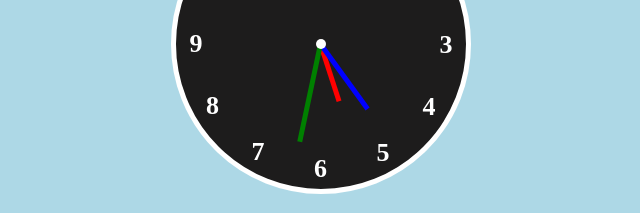
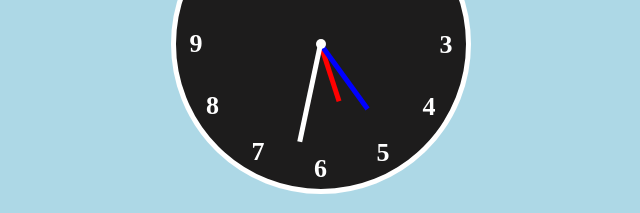
Before and after one commit to TheDevRohit/AnalogClock, a plain HTML site: page index.html in a window 1280 px wide. Shown: the part 356-569 px from the top of the page, 319-959 px from the left. Drawn offline with Linux system fonts and the light colour scheme.

Commit message:
index.html file is modified

```diff
--- a/index.html
+++ b/index.html
@@ -12,7 +12,7 @@
 
             <div class="needle hr"><span style="--h:60px; --clr:red"></span></div>
             <div class="needle min"><span style="--h:80px; --clr:blue"></span></div>
-            <div class="needle sec"><span style="--h:100px; --clr:green"></span></div>
+            <div class="needle sec"><span style="--h:100px; --clr:white"></span></div>
 
             <ul>
                 <li style="--i:1"><span>1</span></li>
```
